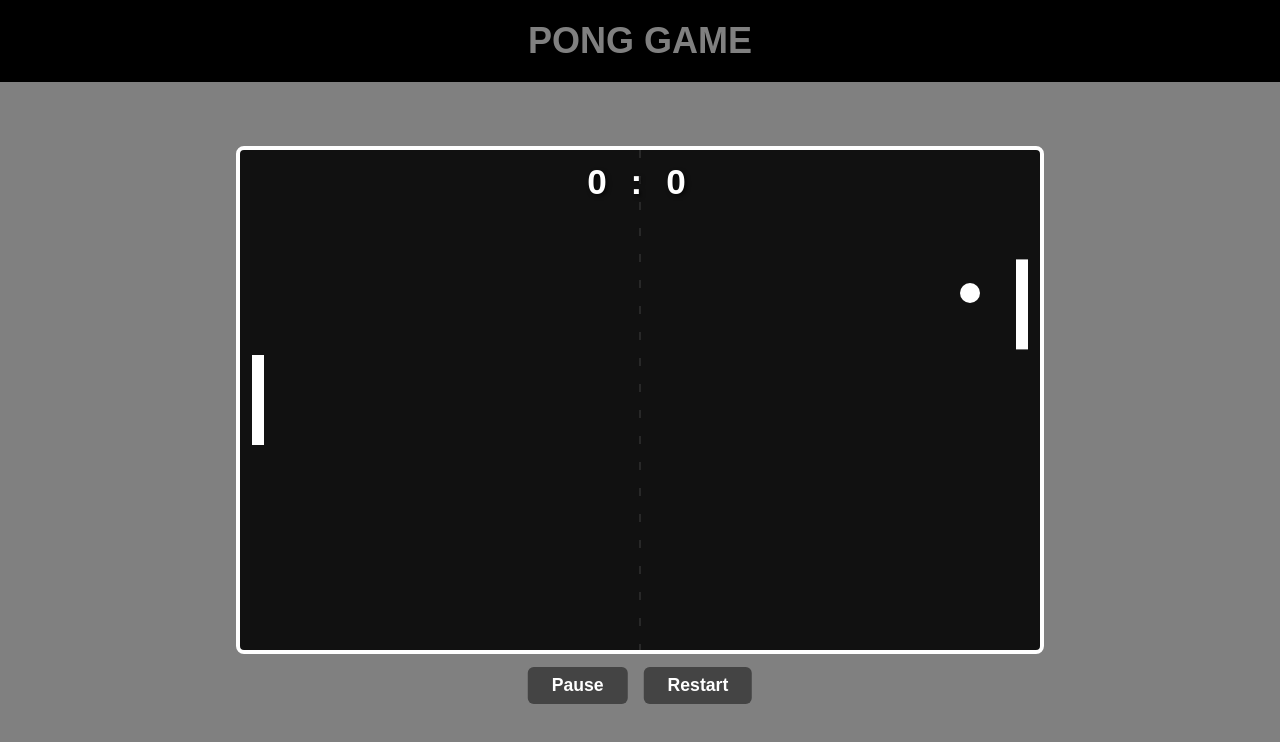
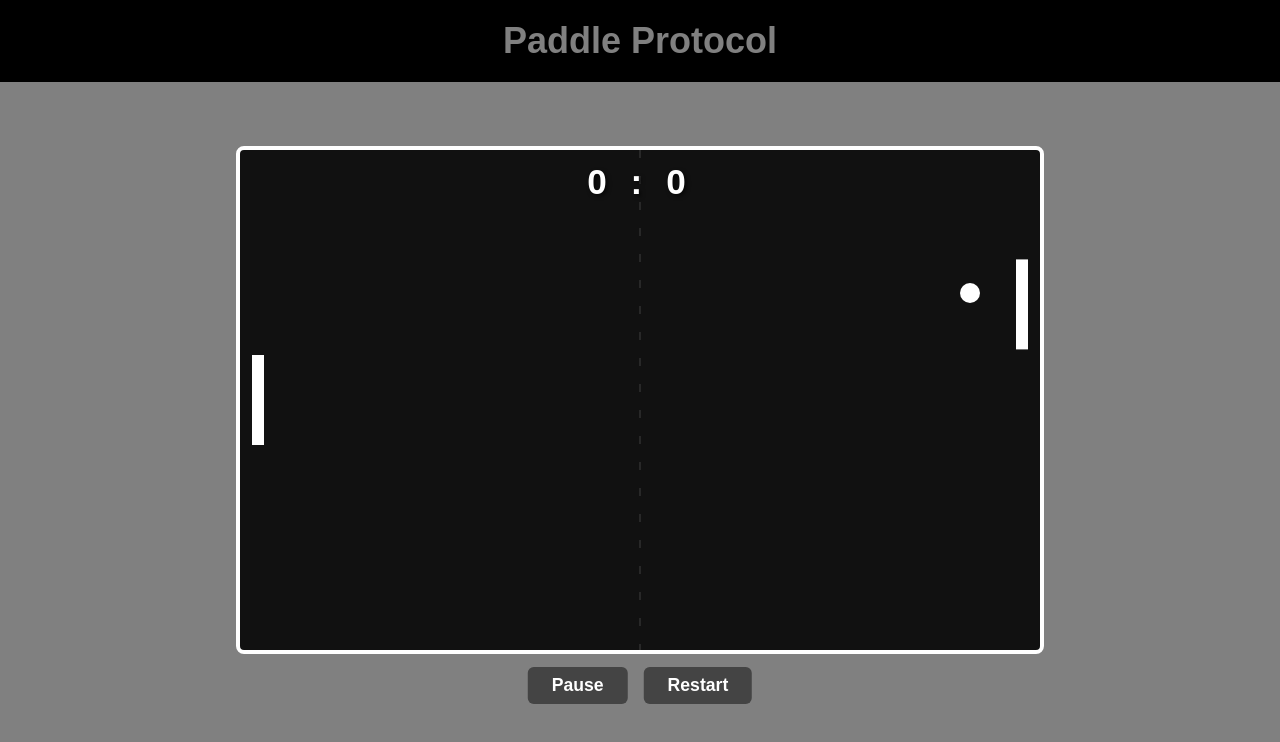
Before and after one commit to dkulthia/Paddle-Protocol, a plain HTML site: page index.html in a window 1280 px wide. Drawn offline with Linux system fonts and the light colour scheme.

Commit message:
Update index.html

```diff
--- a/index.html
+++ b/index.html
@@ -9,7 +9,7 @@
 
 <body>
   <header class="game-header">
-    <h1>PONG GAME</h1>
+    <h1>Paddle Protocol</h1>
   </header>
 
   <div id="pong-container">
```
